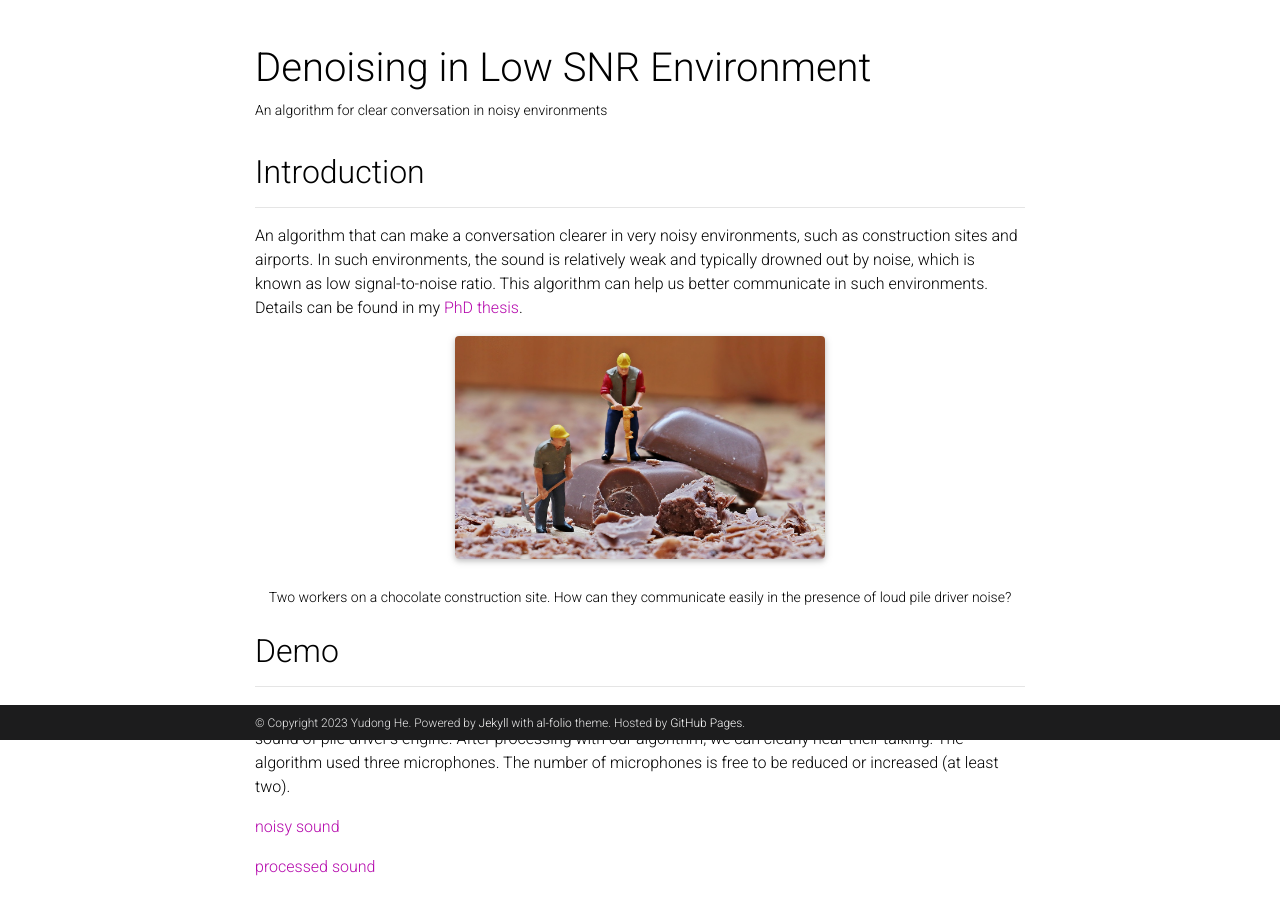
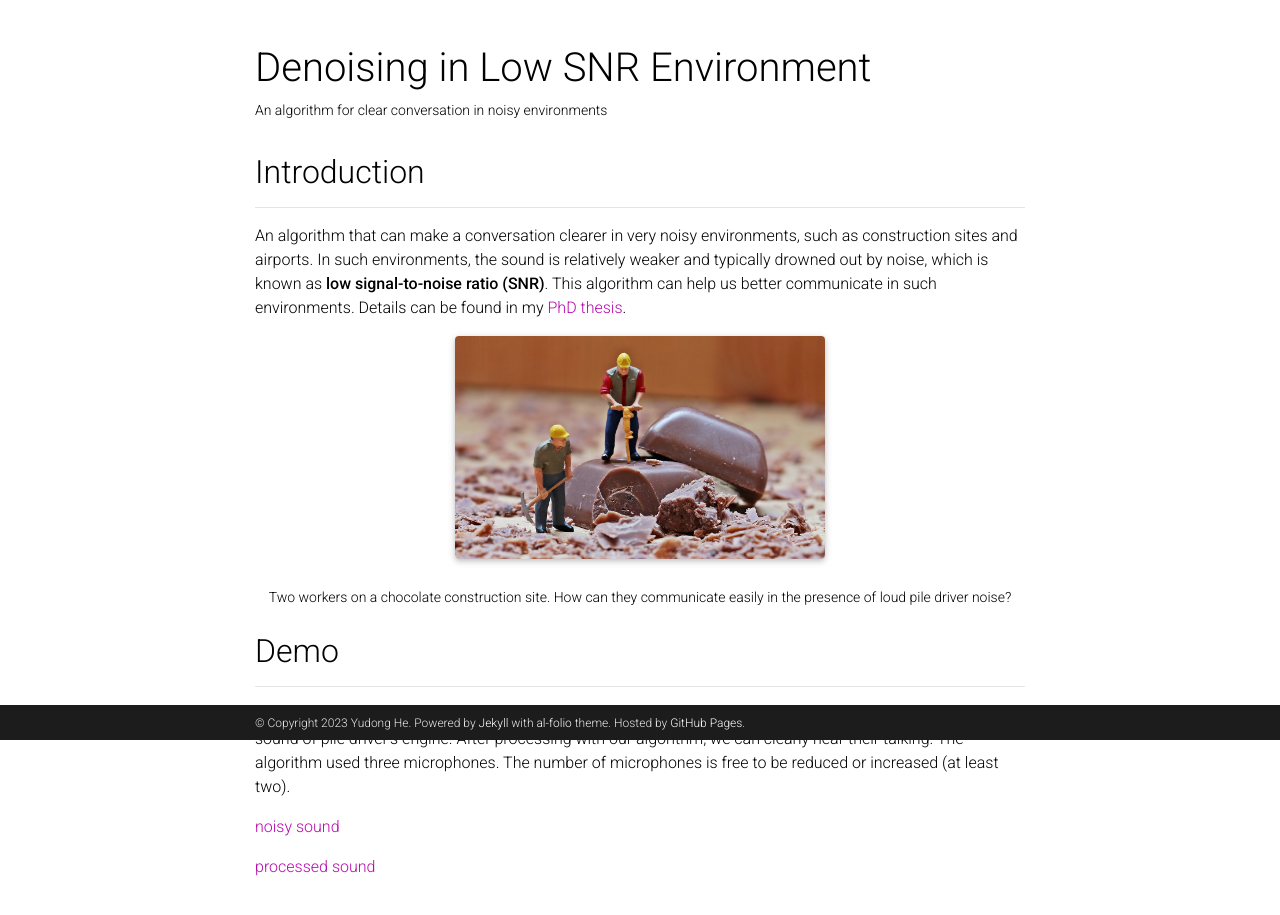
Before and after one commit to ydcnanhe/ydcnanhe.github.io, a Jekyll site: the page built from _projects/3_project.md, in a window 1280 px wide, cut to the strip 160-1125 px from the top of the page. Shown: the top 915 px of the strip. Built offline with Jekyll 4.4.1, drawn with Linux system fonts in a browser that asks for light colours; comment, search, counter and statistics services are not loaded; a style sheet for code colours, icons or effects is not loaded.

Commit message:
update introduction in prject 3

```diff
--- a/_projects/3_project.md
+++ b/_projects/3_project.md
@@ -9,7 +9,7 @@ category: work
 ## Introduction
 <hr>
 
-An algorithm that can make a conversation clearer in very noisy environments, such as construction sites and airports. In such environments, the sound is relatively weak and typically drowned out by noise, which is known as low signal-to-noise ratio. This algorithm can help us better communicate in such environments. Details can be found in my [PhD thesis](http://ydcnanhe.github.io/assets/pdf/thesis.pdf).
+An algorithm that can make a conversation clearer in very noisy environments, such as construction sites and airports. In such environments, the sound is relatively weaker and typically drowned out by noise, which is known as **low signal-to-noise ratio (SNR)**. This algorithm can help us better communicate in such environments. Details can be found in my [PhD thesis](http://ydcnanhe.github.io/assets/pdf/thesis.pdf).
 
 <div class="row justify-content-sm-center">
     <div class="col-sm-6 mt-3 mt-md-0">
```
